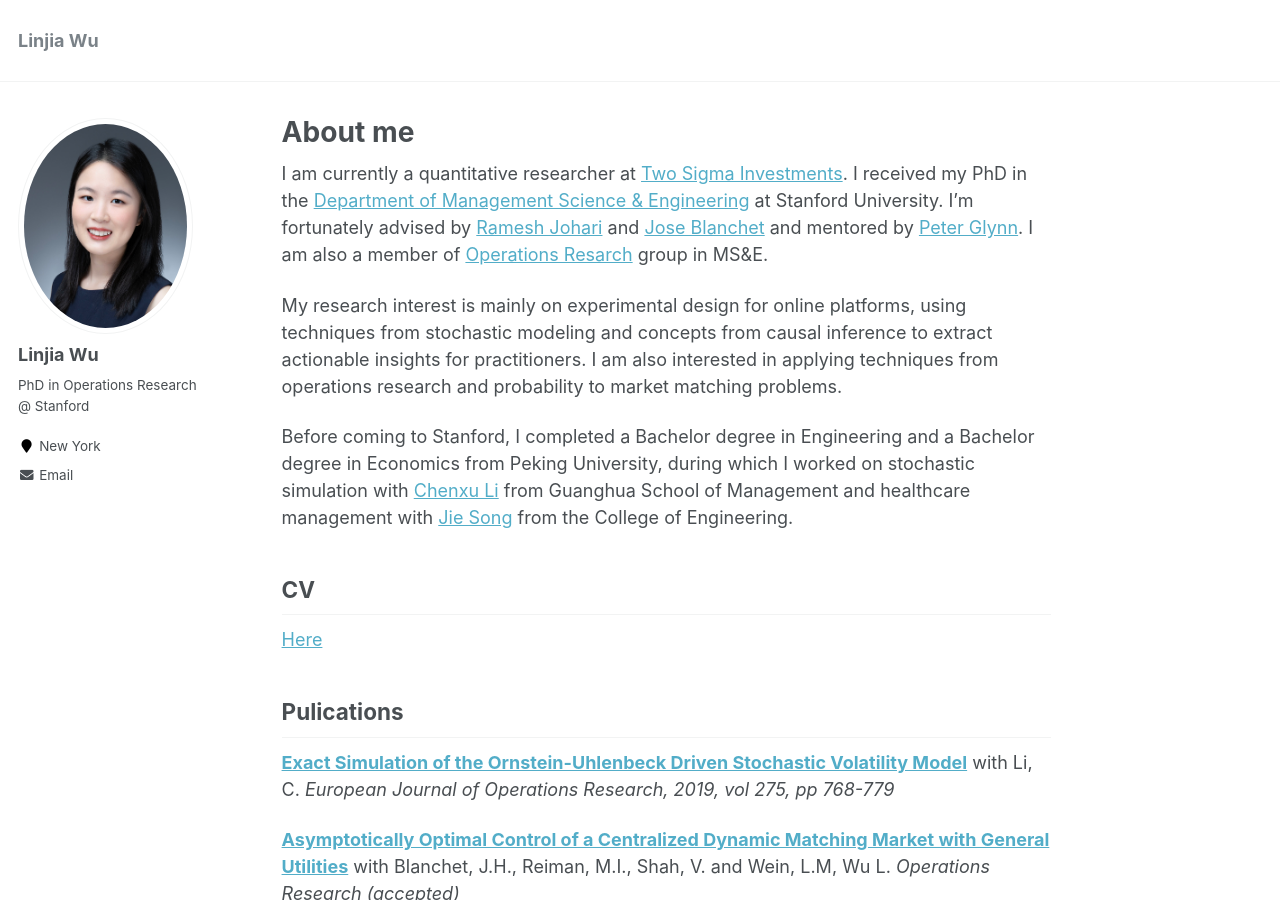
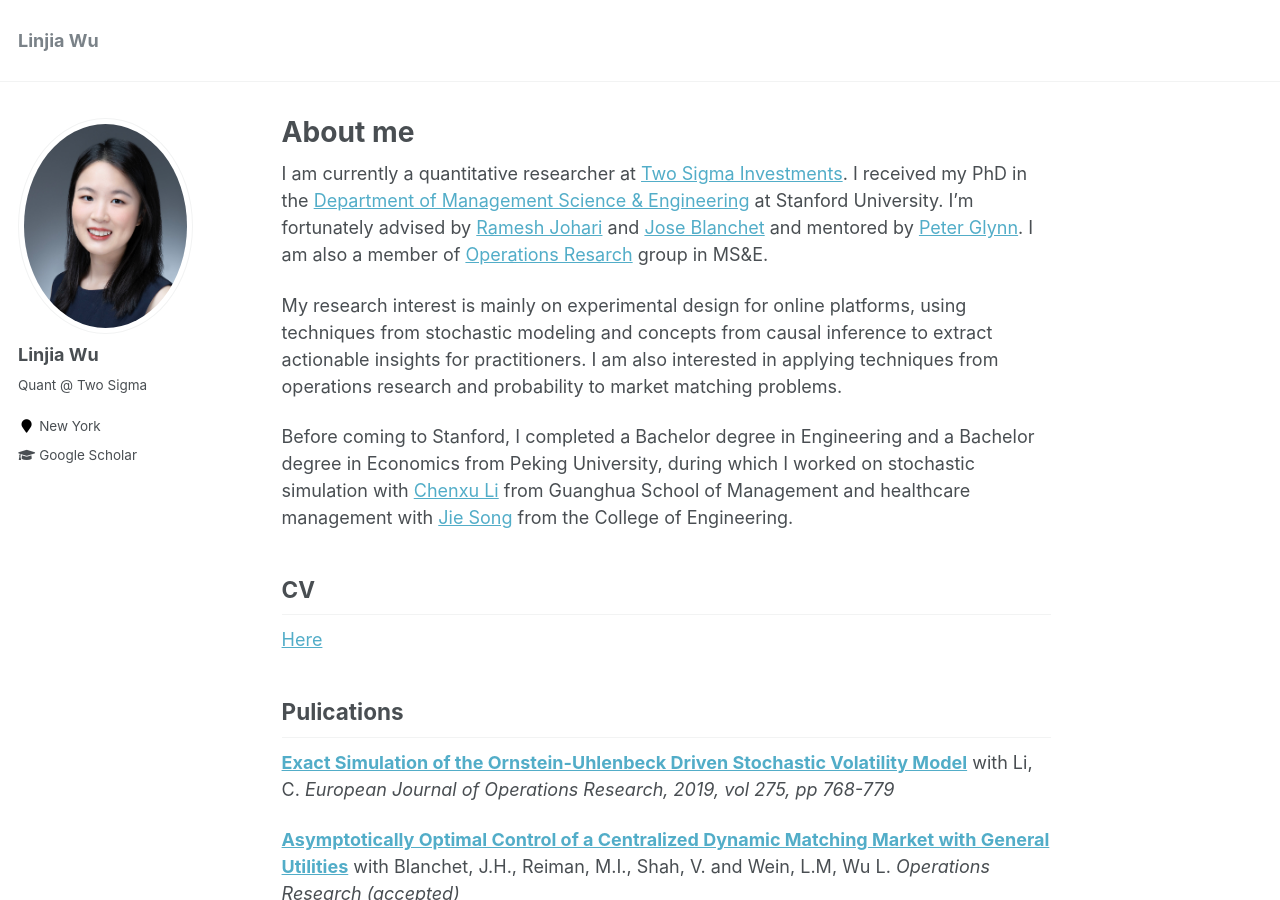
Before and after one commit to linjiawu/linjiawu.github.io, a Jekyll site: the page built from _pages/about.md, in a window 1280 px wide and 900 px high. Built offline with Jekyll 4.4.1, drawn with Linux system fonts in a browser that asks for light colours.

Commit message:
Update _config.yml

```diff
--- a/_config.yml
+++ b/_config.yml
@@ -82,12 +82,12 @@ analytics:
 author:
   name             : "Linjia Wu"
   avatar           : "profile.JPG"
-  bio              : "PhD in Operations Research @ Stanford"
+  bio              : "Quant @ Two Sigma"
   location         : "New York"
   employer         :
   pubmed           : # "https://www.ncbi.nlm.nih.gov/pubmed/?term=john+snow"
-  googlescholar    : # "http://yourfullgooglescholarurl.com"
-  email            : linjiawu at stanford dooot edu
+  googlescholar    :  "https://scholar.google.com/citations?user=McwfYeMAAAAJ&hl=en"
+  email            :  #
   researchgate     :  # example: "https://www.researchgate.net/profile/yourprofile"
   uri              :
   bitbucket        :
```
